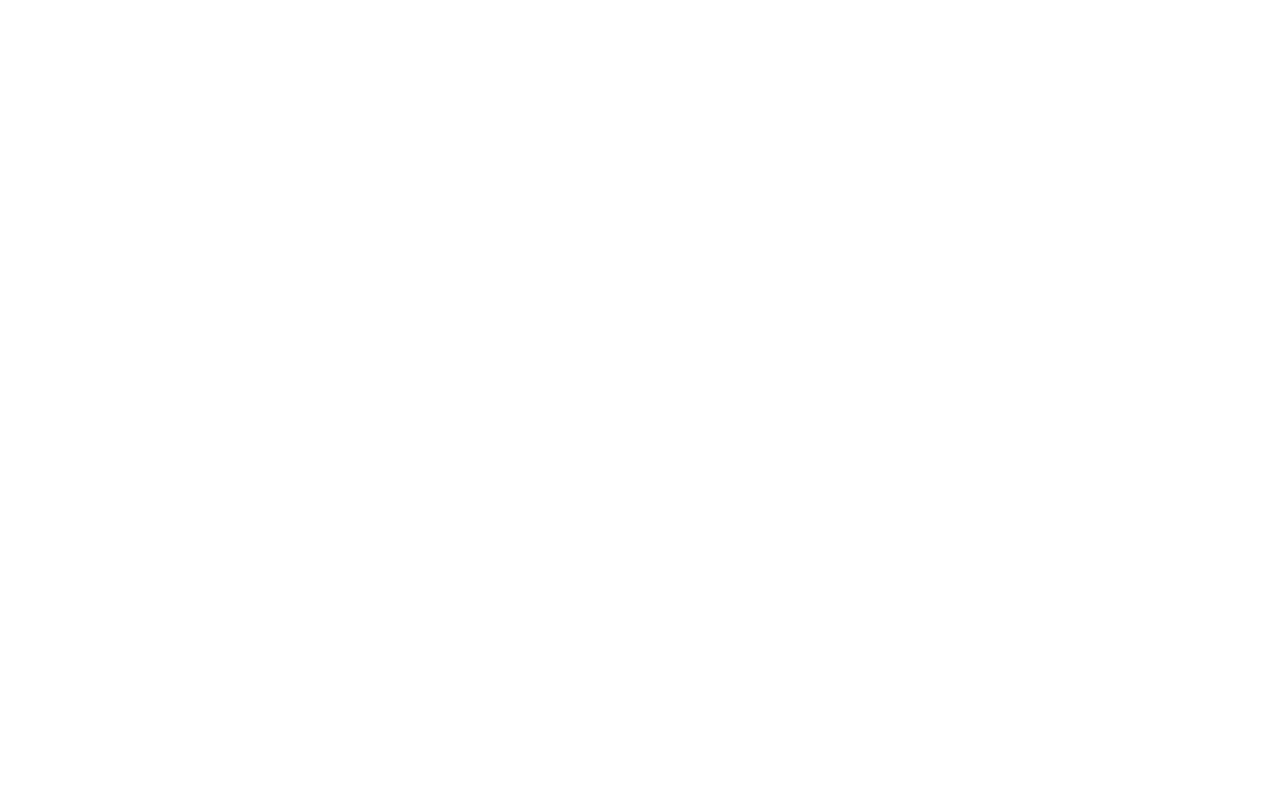
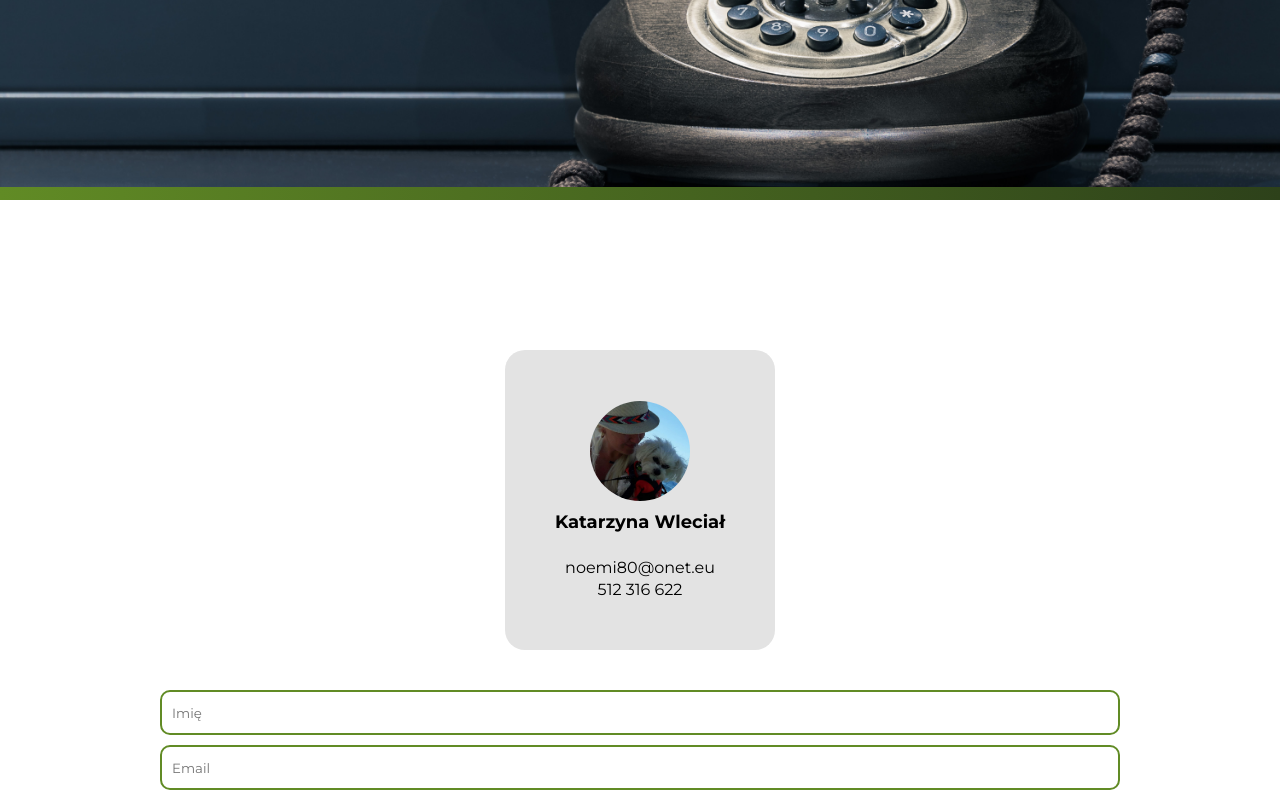
Before and after one commit to VelrinBlack/kraina-debow, a Next.js app: page /kontakt in a window 1280 px wide. Before the commit this address had no page. Shown: the part 500-1297 px from the top of the page. Before the commit the page ends 800 px from the top, so only its background shows below. Built offline with nearby package versions, Linux system fonts and the light colour scheme.

Commit message:
Add contact page with form UI

```diff
--- /dev/null
+++ b/components/molecules/ContactForm/ContactForm.js
@@ -0,0 +1,48 @@
+import StyledWrapper from './ContactForm.styles';
+import { useForm } from 'react-hook-form';
+import isEmail from 'validator/lib/isEmail';
+
+const ContactForm = () => {
+  const {
+    register,
+    handleSubmit,
+    formState: { errors },
+  } = useForm();
+
+  const onSubmit = (data) => {
+    console.log(data);
+  };
+
+  return (
+    <StyledWrapper onSubmit={handleSubmit(onSubmit)}>
+      <div className="fields-container">
+        <input placeholder="Imię" {...register('name', { required: true })} />
+        <input
+          placeholder="Email"
+          {...register('email', {
+            required: true,
+            validate: (value) => isEmail(value),
+          })}
+        />
+        <textarea
+          placeholder="Wiadomość"
+          {...register('message', { required: true })}
+        ></textarea>
+      </div>
+
+      <div className="bottom-container">
+        <div className="error">
+          {errors.email?.type === 'validate'
+            ? 'Adres email jest nieprawidłowy'
+            : errors.name || errors.email || errors.message
+            ? 'Wypełnij proszę wszytstkie pola'
+            : null}
+        </div>
+
+        <input type="submit" value="Wyślij" className="submit" />
+      </div>
+    </StyledWrapper>
+  );
+};
+
+export default ContactForm;
--- /dev/null
+++ b/components/molecules/ContactForm/ContactForm.styles.js
@@ -0,0 +1,78 @@
+import styled from 'styled-components';
+
+const StyledWrapper = styled.form`
+  width: 100%;
+  flex: 1;
+  margin-left: 15px;
+
+  @media (max-width: 1280px) {
+    margin-left: 0;
+  }
+
+  .fields-container {
+    height: 100%;
+
+    display: flex;
+    flex-direction: column;
+
+    * {
+      border: ${({ theme }) => `2px solid ${theme.color.lightGreen}`};
+      border-radius: 10px;
+      outline: none;
+
+      font-family: 'Montserrat';
+
+      &::placeholder {
+        font-family: 'Montserrat';
+      }
+    }
+
+    input {
+      height: 45px;
+      margin-bottom: 10px;
+      padding: 0 10px;
+    }
+
+    textarea {
+      flex: 1;
+      padding: 10px 10px;
+      resize: none;
+    }
+  }
+
+  .bottom-container {
+    margin-top: 10px;
+
+    display: flex;
+    justify-content: space-between;
+    align-items: center;
+
+    .error {
+      font-size: 14px;
+      color: red;
+    }
+
+    .submit {
+      padding: 10px 20px;
+
+      background-image: ${({ theme: { color } }) =>
+        `linear-gradient(to right, ${color.lightGreen}, ${color.darkGreen})`};
+      border: none;
+      border-radius: 10px;
+
+      font-family: 'Berkshire Swash';
+      font-size: 18px;
+      color: ${({ theme }) => theme.color.white};
+
+      cursor: pointer;
+      outline: none;
+      transition: transform 0.2s;
+
+      &:hover {
+        transform: scale(0.95);
+      }
+    }
+  }
+`;
+
+export default StyledWrapper;
--- /dev/null
+++ b/components/molecules/ContactInfo/ContactInfo.js
@@ -0,0 +1,12 @@
+import StyledWrapper from './ContactInfo.styles';
+
+const ContactInfo = () => (
+  <StyledWrapper>
+    <img src="/images/portrait.jpg" alt="mój portret" />
+    <p className="name">Katarzyna Wleciał</p>
+    <p className="email">noemi80@onet.eu</p>
+    <p className="phone-number">512 316 622</p>
+  </StyledWrapper>
+);
+
+export default ContactInfo;
--- /dev/null
+++ b/components/molecules/ContactInfo/ContactInfo.styles.js
@@ -0,0 +1,43 @@
+import styled from 'styled-components';
+
+const StyledWrapper = styled.div`
+  width: 270px;
+  height: 300px;
+
+  display: flex;
+  flex-direction: column;
+  align-items: center;
+  justify-content: center;
+
+  background-color: ${({ theme }) => theme.color.grey};
+  border-radius: 20px;
+
+  @media (max-width: 1280px) {
+    margin-bottom: 40px;
+  }
+  @media (max-width: 786px) {
+    width: 100%;
+  }
+
+  img {
+    width: 100px;
+    height: 100px;
+    margin-bottom: 10px;
+
+    border-radius: 100%;
+    object-fit: cover;
+  }
+
+  .name {
+    margin-bottom: 25px;
+
+    font-size: 18px;
+    font-weight: bold;
+  }
+
+  .email {
+    margin-bottom: 3px;
+  }
+`;
+
+export default StyledWrapper;
--- /dev/null
+++ b/components/organisms/ContactFormSection/ContactFormSection.js
@@ -0,0 +1,12 @@
+import ContactForm from 'components/molecules/ContactForm/ContactForm';
+import ContactInfo from 'components/molecules/ContactInfo/ContactInfo';
+import StyledWrapper from './ContactFormSection.styles';
+
+const ContactFormSection = () => (
+  <StyledWrapper>
+    <ContactInfo />
+    <ContactForm />
+  </StyledWrapper>
+);
+
+export default ContactFormSection;
--- /dev/null
+++ b/components/organisms/ContactFormSection/ContactFormSection.styles.js
@@ -0,0 +1,30 @@
+import styled from 'styled-components';
+
+const StyledWrapper = styled.section`
+  width: 75%;
+  max-width: 1000px;
+  height: 300px;
+
+  margin: 150px auto 160px auto;
+
+  display: flex;
+
+  @media (max-width: 1280px) {
+    height: 650px;
+
+    flex-direction: column;
+    align-items: center;
+  }
+  @media (max-width: 1024px) {
+    width: 85%;
+  }
+  @media (max-width: 786px) {
+    width: 95%;
+    margin: 100px auto 140px auto;
+  }
+  @media (max-width: 500px) {
+    margin: 80px auto 120px auto;
+  }
+`;
+
+export default StyledWrapper;
--- a/package.json
+++ b/package.json
@@ -17,9 +17,11 @@
     "next-absolute-url": "^1.2.2",
     "react": "17.0.1",
     "react-dom": "17.0.1",
+    "react-hook-form": "^7.0.5",
     "react-markdown": "^5.0.3",
     "styled-components": "^5.2.1",
-    "unidecode": "^0.1.8"
+    "unidecode": "^0.1.8",
+    "validator": "^13.5.2"
   },
   "devDependencies": {
     "babel-plugin-styled-components": "^1.12.0",
--- /dev/null
+++ b/pages/kontakt.js
@@ -0,0 +1,10 @@
+import ContactFormSection from 'components/organisms/ContactFormSection/ContactFormSection';
+import Page from 'components/templates/Page/Page';
+
+const Contact = () => (
+  <Page>
+    <ContactFormSection />
+  </Page>
+);
+
+export default Contact;
```
Also changed, not shown: 1 other file (tests, documents, lock files or other folders).
